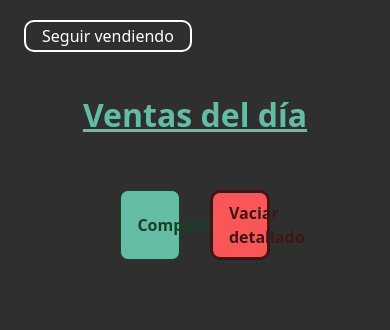
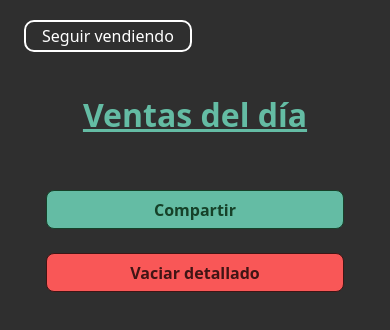
Before and after one commit to chonachoadm/caja-club, a Vue app: page /detalle in a window 390 px wide. Shown: the top 330 px of the page. Built offline with nearby package versions, Linux system fonts and the light colour scheme.

Commit message:
fixed responsive design issue

```diff
--- a/src/components/AppSpread.vue
+++ b/src/components/AppSpread.vue
@@ -115,7 +115,7 @@ export default {
                     <p>{{ amount }}</p>
                 </div>
             </div>
-            <div v-if="totalCash !== 0" class="my-4 col-8 mx-auto">
+            <div v-if="totalCash !== 0" class="my-4 col-12 col-md-8 mx-auto">
                 <h2>
                     Efectivo:
                 </h2>
@@ -135,7 +135,7 @@ export default {
                 </ul>
                 <p class="my-4 total-amount">Total: <strong>$ {{ totalCash }}</strong> en efectivo</p>
             </div>
-            <div v-if="totalMercado !== 0" class="my-4 col-8 mx-auto">
+            <div v-if="totalMercado !== 0" class="my-4 col-12 col-md-8 mx-auto">
                 <h2>
                     MercadoPago:
                 </h2>
@@ -155,13 +155,13 @@ export default {
                 </ul>
                 <p class="my-4 total-amount">Total: <strong>$ {{ totalMercado }}</strong> con MercadoPago</p>
             </div>
-            <div class="col-6 mx-auto my-4">
+            <div class="col-12 col-md-6 mx-auto my-4">
                 <div class="row justify-content-around">
-                    <button type="button" class="col-4 send-via-wpp" data-bs-toggle="modal"
+                    <button type="button" class="col-10 col-sm-4 mb-4 send-via-wpp" data-bs-toggle="modal"
                         data-bs-target="#ShareSalesModal">
                         Compartir
                     </button>
-                    <button type="button" class="col-4 delete-all-button" data-bs-toggle="modal"
+                    <button type="button" class="col-10 col-sm-4 mb-4 clear-spread" data-bs-toggle="modal"
                         data-bs-target="#DeleteAllModal">
                         Vaciar detallado
                     </button>
```
